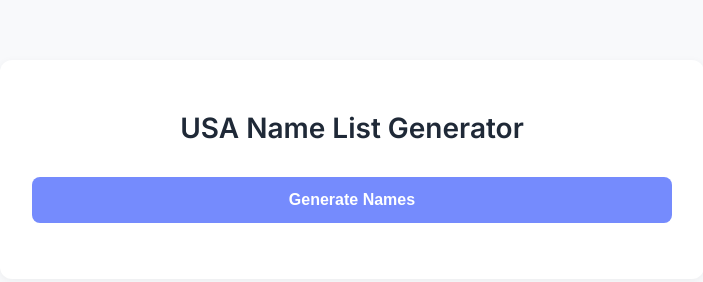
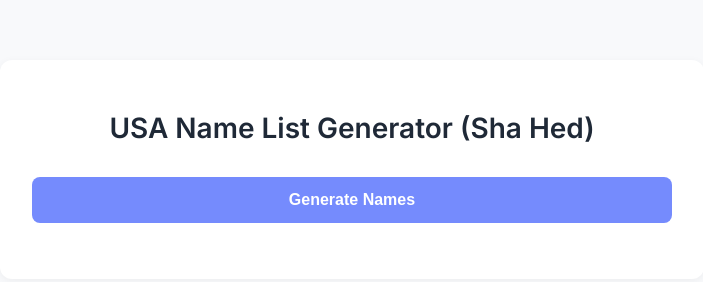
Before and after one commit to saheduxi/random-name-generator, a website: page public/index.html in a window 1280 px wide. Shown: the whole page, without its empty margins (288-991 px from the left). Drawn offline with Linux system fonts and the light colour scheme.

Commit message:
index.html

```diff
--- a/public/index.html
+++ b/public/index.html
@@ -9,7 +9,7 @@
 </head>
 <body>
   <div class="container">
-    <h1>USA Name List Generator</h1>
+    <h1>USA Name List Generator (Sha Hed)</h1>
     <button id="generate-btn">Generate Names</button>
     <div id="name-sets"></div>
   </div>
```
